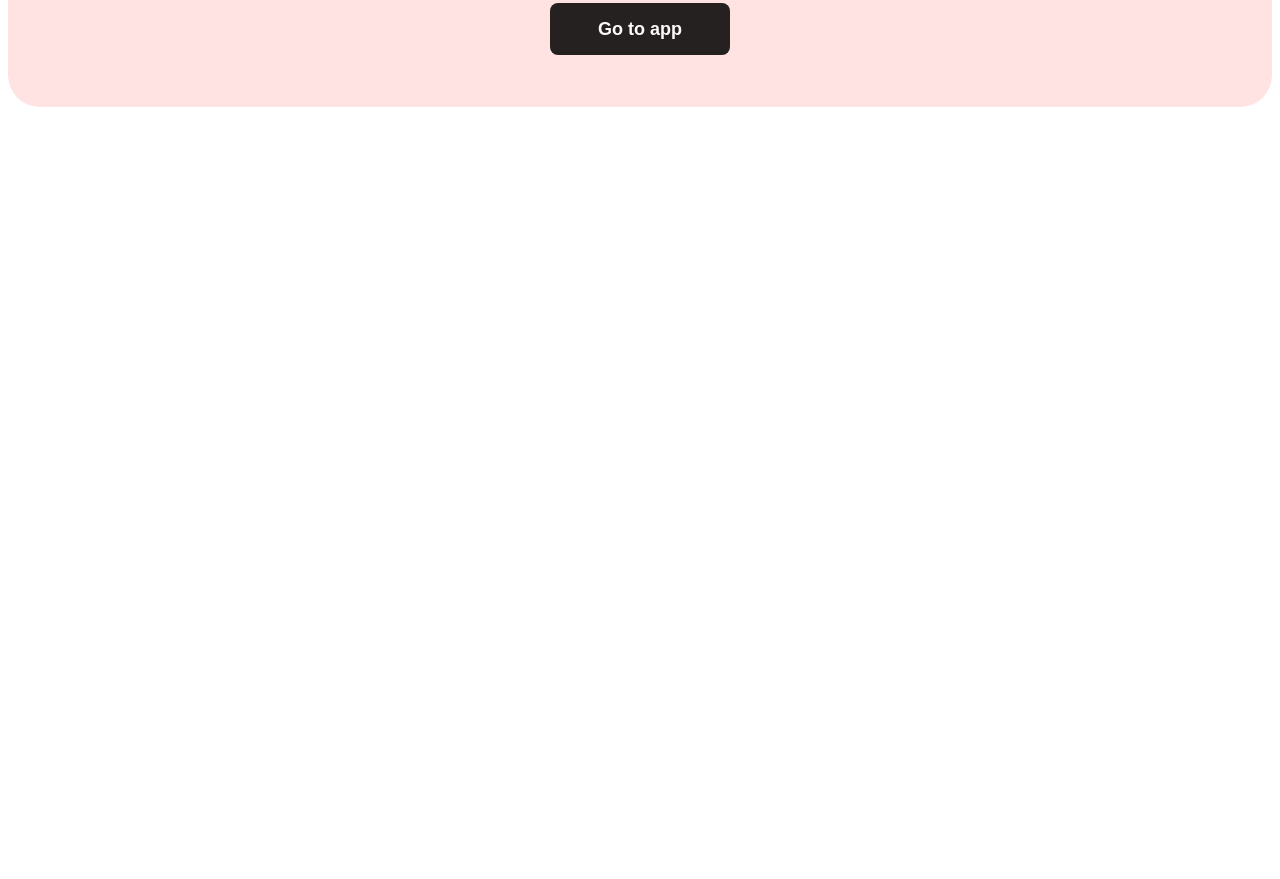
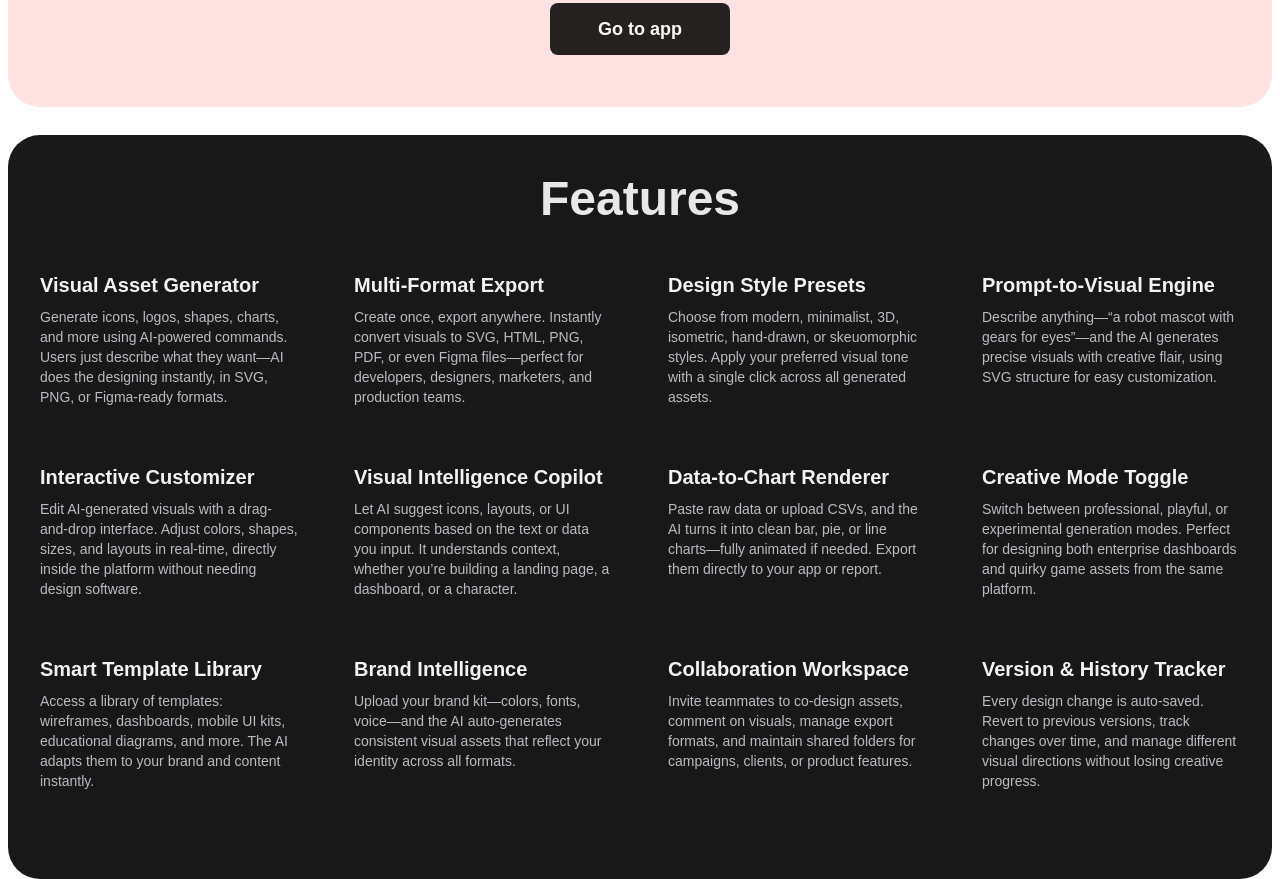
Before and after one commit to Nitesh-coder/mentiq, a Next.js app: page / in a window 1280 px wide. Shown: the part 760-1639 px from the top of the page. Before the commit the page ends 895 px from the top, so only its background shows below. Built offline with nearby package versions, Linux system fonts and the light colour scheme.

Commit message:
features added

```diff
--- a/src/app/page.tsx
+++ b/src/app/page.tsx
@@ -1,3 +1,4 @@
+import Features from "./section/landing/features";
 import HowItWorks from "./section/landing/howitworks";
 import Intro from "./section/landing/intro";
 import Nav from "./section/landing/navbar";
@@ -10,6 +11,7 @@ export default function Home (){
       <Nav />
       <Intro />
       <HowItWorks />
+      <Features />
     </div>
   )
 }
--- /dev/null
+++ b/src/app/section/landing/features.tsx
@@ -0,0 +1,87 @@
+
+
+
+export default function Features(){
+    type Feature = {
+        title: string;
+        description: string;
+      };
+
+      const features: Feature[] = [
+        {
+          title: "Visual Asset Generator",
+          description:
+            "Generate icons, logos, shapes, charts, and more using AI-powered commands. Users just describe what they want—AI does the designing instantly, in SVG, PNG, or Figma-ready formats."
+        },
+        {
+          title: "Multi-Format Export",
+          description:
+            "Create once, export anywhere. Instantly convert visuals to SVG, HTML, PNG, PDF, or even Figma files—perfect for developers, designers, marketers, and production teams."
+        },
+        {
+          title: "Design Style Presets",
+          description:
+            "Choose from modern, minimalist, 3D, isometric, hand-drawn, or skeuomorphic styles. Apply your preferred visual tone with a single click across all generated assets."
+        },
+        {
+          title: "Prompt-to-Visual Engine",
+          description:
+            "Describe anything—“a robot mascot with gears for eyes”—and the AI generates precise visuals with creative flair, using SVG structure for easy customization."
+        },
+        {
+          title: "Interactive Customizer",
+          description:
+            "Edit AI-generated visuals with a drag-and-drop interface. Adjust colors, shapes, sizes, and layouts in real-time, directly inside the platform without needing design software."
+        },
+        {
+          title: "Visual Intelligence Copilot",
+          description:
+            "Let AI suggest icons, layouts, or UI components based on the text or data you input. It understands context, whether you’re building a landing page, a dashboard, or a character."
+        },
+        {
+          title: "Data-to-Chart Renderer",
+          description:
+            "Paste raw data or upload CSVs, and the AI turns it into clean bar, pie, or line charts—fully animated if needed. Export them directly to your app or report."
+        },
+        {
+          title: "Creative Mode Toggle",
+          description:
+            "Switch between professional, playful, or experimental generation modes. Perfect for designing both enterprise dashboards and quirky game assets from the same platform."
+        },
+        {
+          title: "Smart Template Library",
+          description:
+            "Access a library of templates: wireframes, dashboards, mobile UI kits, educational diagrams, and more. The AI adapts them to your brand and content instantly."
+        },
+        {
+          title: "Brand Intelligence",
+          description:
+            "Upload your brand kit—colors, fonts, voice—and the AI auto-generates consistent visual assets that reflect your identity across all formats."
+        },
+        {
+          title: "Collaboration Workspace",
+          description:
+            "Invite teammates to co-design assets, comment on visuals, manage export formats, and maintain shared folders for campaigns, clients, or product features."
+        },
+        {
+          title: "Version & History Tracker",
+          description:
+            "Every design change is auto-saved. Revert to previous versions, track changes over time, and manage different visual directions without losing creative progress."
+        }
+      ];
+
+
+    return(
+        <div id="features" className=" bg-black text-white opacity-90 mx-2 py-10 rounded-4xl">
+            <h1 className=" text-5xl text-center font-bold opacity-90">Features</h1>
+            <ul className="grid grid-cols-1 sm:grid-cols-2 md:grid-cols-3 lg:grid-cols-4 gap-6 px-4 py-8">
+                {features.map((item, id)=>(
+                    <li key={id} className=" p-4 rounded-lg">
+                        <h1 className="text-xl opacity-95 font-bold mb-2">{item.title}</h1>
+                        <p className="text-gray-300 opacity-85 text-left text-sm">{item.description}</p>
+                    </li>
+                ))}
+            </ul>
+        </div>
+    )
+}
```
